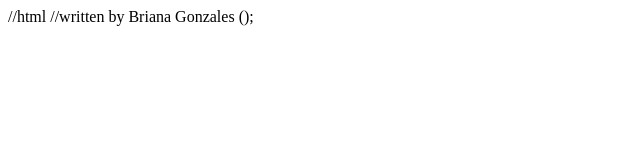
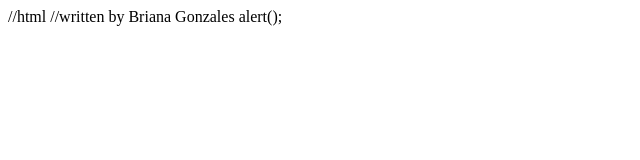
Before and after one commit to BrianaGonzaless/BrianaGonzaless.github.io, a plain HTML site: page index.html in a window 1280 px wide. Shown: the full height of the page, 0-640 px from the left. Drawn offline with Linux system fonts and the light colour scheme.

Commit message:
Update index.html

```diff
--- a/index.html
+++ b/index.html
@@ -3,7 +3,7 @@
 <html>
    <head>
       <title>Intro to JavaScript</title>
-      <script> alert("Hello"); alert("world");</script><alert>();
+      <script> alert("Hello"); alert("world");</script>alert();
    </head>
    <body>
    </body>
```
